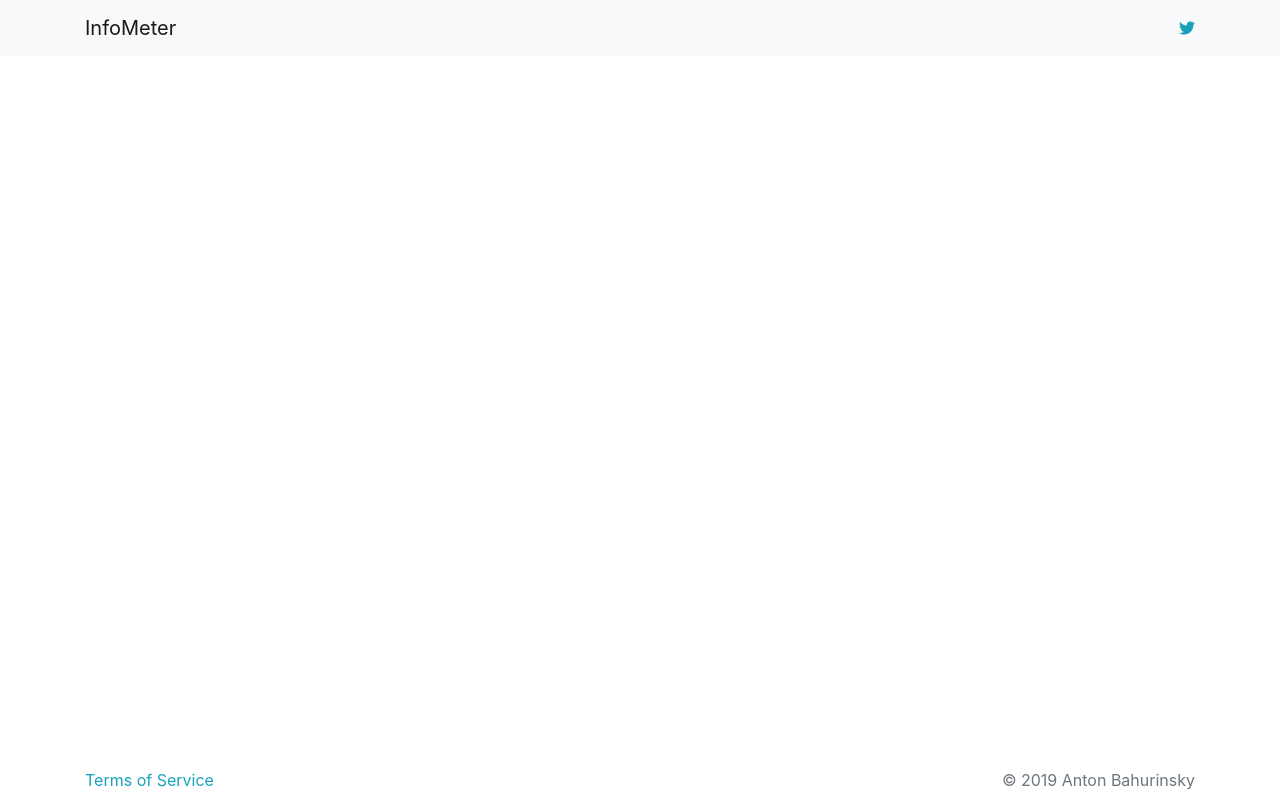
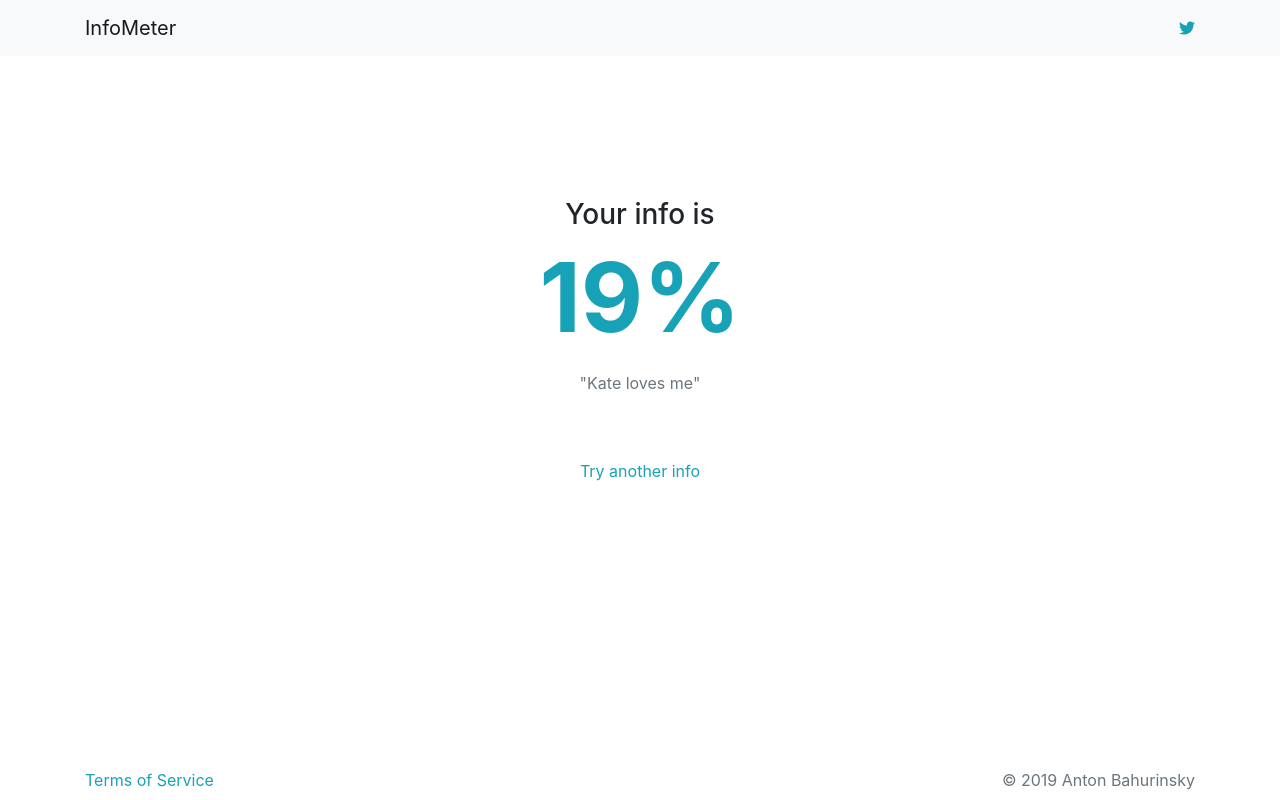
Before and after one commit to toxa16/infometer-client, a React (Vite) app: page /result in a window 1280 px wide. Built offline with nearby package versions, Linux system fonts and the light colour scheme.

Commit message:
init result page

```diff
--- a/src/App.js
+++ b/src/App.js
@@ -5,6 +5,7 @@ import Nav from './Nav';
 import Footer from './Footer';
 import Homepage from './Homepage';
 import TermsOfService from './TermsOfService';
+import ResultPage from './ResultPage';
 
 export default class App extends React.Component {
   render() {
@@ -18,6 +19,7 @@ export default class App extends React.Component {
               <div className="col-12 col-md-10 col-lg-8 mx-auto">
 
               <Route exact path="/" component={ Homepage } />
+              <Route path="/result" component={ ResultPage } />
               <Route path="/terms-of-service" component={ TermsOfService } />
 
               </div>
--- /dev/null
+++ b/src/ResultPage.js
@@ -0,0 +1,17 @@
+import React from 'react';
+import { Link } from 'react-router-dom';
+
+export default class ResultPage extends React.Component {
+  render() {
+    return (
+      <div>
+        <p className="h3">Your info is</p>
+        <p className="font-weight-bold text-info display-1">19%</p>
+        <p className="text-muted pb-5">"Kate loves me"</p>
+        <div>
+          <Link className="text-info" to="/">Try another info</Link>
+        </div>
+      </div>
+    );
+  }
+}
```
